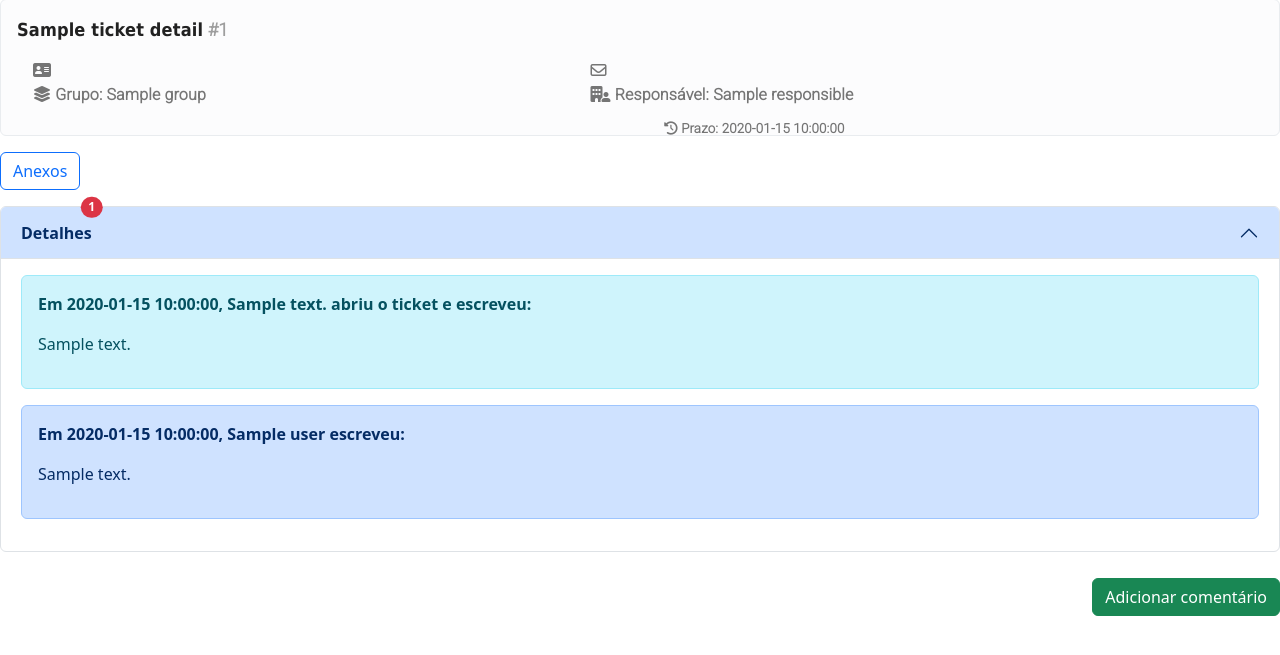
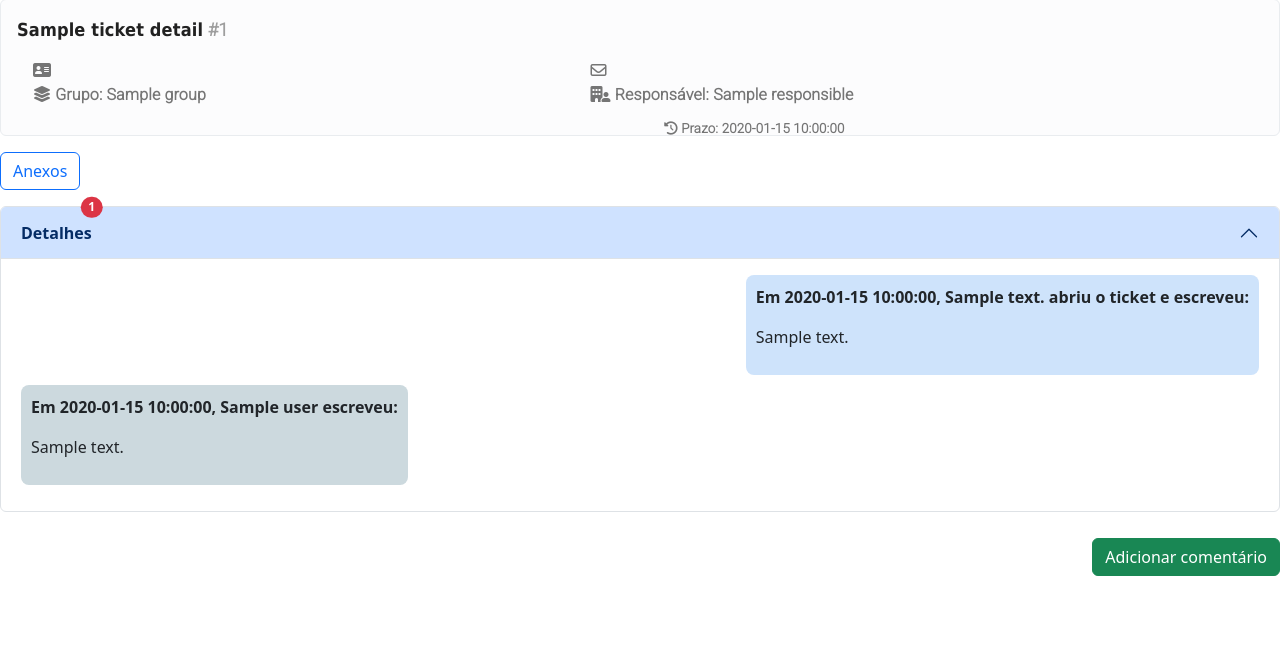
Before and after one commit to SuporteHiProjects/consulta_tickets, a Flask app: template templates/ticket_details.html in a window 1280 px wide, after a click that opens the changed part. Shown: the part 71-726 px from the top of the page. Run offline with Flask 3, Linux system fonts and the light colour scheme; the template is opened without the code that fills it: most values are stand-ins (such as "Sample title", 1, 10 or a date in 2020).

Commit message:
(Carlos) Bloco de interação separados entre consumidores e analistas - Modolu consumidor agora é considerado como interação do usuário.

```diff
--- a/templates/ticket_details.html
+++ b/templates/ticket_details.html
@@ -6,6 +6,41 @@
     <script src="../static/details_scripts.js" defer></script>
     <link href="https://cdn.jsdelivr.net/npm/bootstrap@5.3.2/dist/css/bootstrap.min.css" rel="stylesheet" integrity="sha384-T3c6CoIi6uLrA9TneNEoa7RxnatzjcDSCmG1MXxSR1GAsXEV/Dwwykc2MPK8M2HN" crossorigin="anonymous">
     <link rel="stylesheet" href="https://cdnjs.cloudflare.com/ajax/libs/font-awesome/6.4.0/css/all.min.css">
+  <style>
+      .comments-container {
+          display: flex;
+          flex-direction: column;
+          max-width: 100%; /* Largura máxima para a área de comentários */
+          margin-left: auto; /* Centralizar a área de comentários na tela */
+          margin-right: auto;
+      }
+
+      .comment {
+          margin-bottom: 10px;
+          border-radius: 8px;
+          overflow: hidden; /* Adiciona um overflow:hidden para evitar espaçamentos indesejados */
+      }
+
+      .comment-right {
+          align-self: flex-end;
+          max-width: 85%;
+          background-color: #cee3fb; /* Cor de fundo para comentários originados de e-mails */
+          padding: 10px; /* Adiciona espaçamento interno */
+          margin-bottom: 10px; /* Adiciona margem inferior para separar os blocos */
+      }
+
+      .comment-left {
+          align-self: flex-start;
+          max-width: 85%;
+          background-color: #CCD9DE; /* Cor de fundo para comentários de usuários sem e-mail */
+          padding: 10px; /* Adiciona espaçamento interno */
+          margin-bottom: 10px; /* Adiciona margem inferior para separar os blocos */
+      }
+
+      .comment-meta {
+          font-weight: bold;
+      }
+  </style>
 </head>
 <body>
     <a href="javascript:history.back()" class="btn btn-outline-info" id="back-button"></a>
@@ -70,22 +105,35 @@
   <div class="accordion" id="accordionExample">
       <div class="accordion-item">
           <h2 class="accordion-header">
-                <button class="accordion-button collapsed" type="button" data-bs-toggle="collapse" data-bs-target="#collapseThree" aria-expanded="false" aria-controls="collapseThree">
-                    <strong>Detalhes <span class="position-absolute top-0 start-25 translate-middle badge rounded-pill bg-danger" id="total_interactions"></span> </strong>
+              <button class="accordion-button collapsed" type="button" data-bs-toggle="collapse"
+                  data-bs-target="#collapseThree" aria-expanded="false" aria-controls="collapseThree">
+                  <strong>Detalhes <span
+                          class="position-absolute top-0 start-25 translate-middle badge rounded-pill bg-danger"
+                          id="total_interactions"></span> </strong>
               </button>
           </h2>
           <div id="collapseThree" class="accordion-collapse collapse" data-bs-parent="#accordionExample">
               <div class="accordion-body">
-                    <div class="alert alert-info">
-                        <p class=""> <strong>Em {{ ticket_details.creationDate | safe }}, {{ emailsData.MailAddress[0].Address }} abriu o ticket e escreveu: </strong></p>
-                        <p class="description">{{ ticket_details.description | safe }}</p>
+                  <div class="comments-container">
+                      <div class="comment comment-right">
+                          <p class="comment-meta">Em {{ ticket_details.creationDate | safe }},
+                              {{ emailsData.MailAddress[0].Address }} abriu o ticket e escreveu:</p>
+                          <p class="comment-content">{{ ticket_details.description | safe }}</p>
                       </div>
                       {% for comment in comments %}
-                        <div class="alert alert-primary">
-                            <p class=""> <strong>Em {{ comment.date }}, {{ comment.user.name }} escreveu:</strong></p>
-                            <p class="description">{{ comment.content | safe }}</p>
+                      <div
+                          class="comment {% if comment.user.email or comment.user.name == 'Modulo Consumidor' %}comment-right{% else %}comment-left{% endif %}">
+                          <p class="comment-meta">
+                              {% if comment.user.name == 'Modulo Consumidor' %}
+                                  Respondido via módulo consumidor em {{ comment.date }}
+                              {% else %}
+                                  Em {{ comment.date }}, {{ comment.user.name }} escreveu:
+                              {% endif %}
+                          </p>
+                          <p class="comment-content">{{ comment.content | safe }}</p>
                       </div>
                       {% endfor %}
+                  </div>
               </div>
           </div>
       </div>
```
Lines whose indentation alone changed are shown as unchanged.
